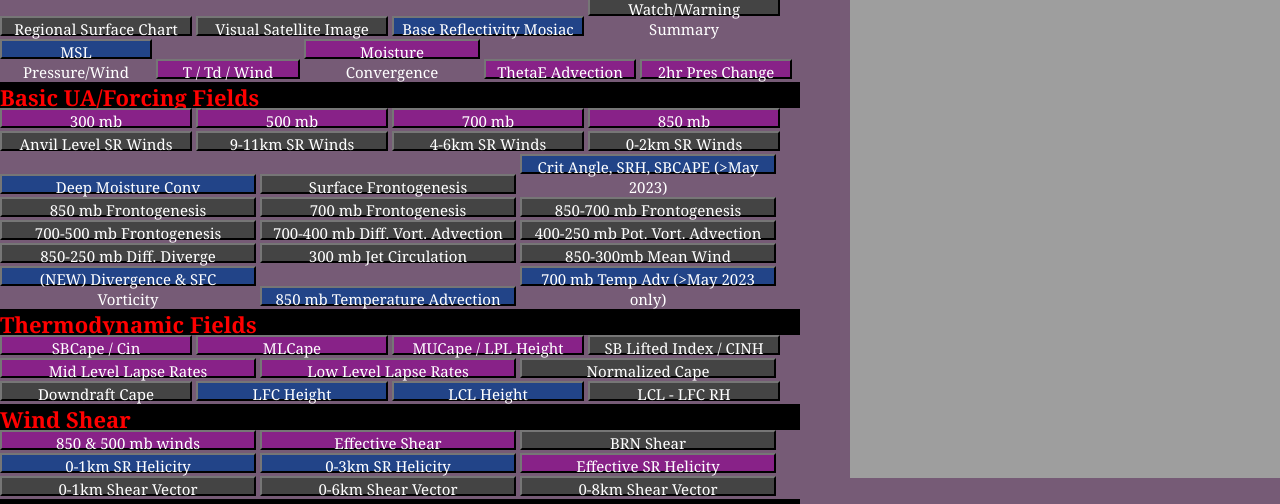
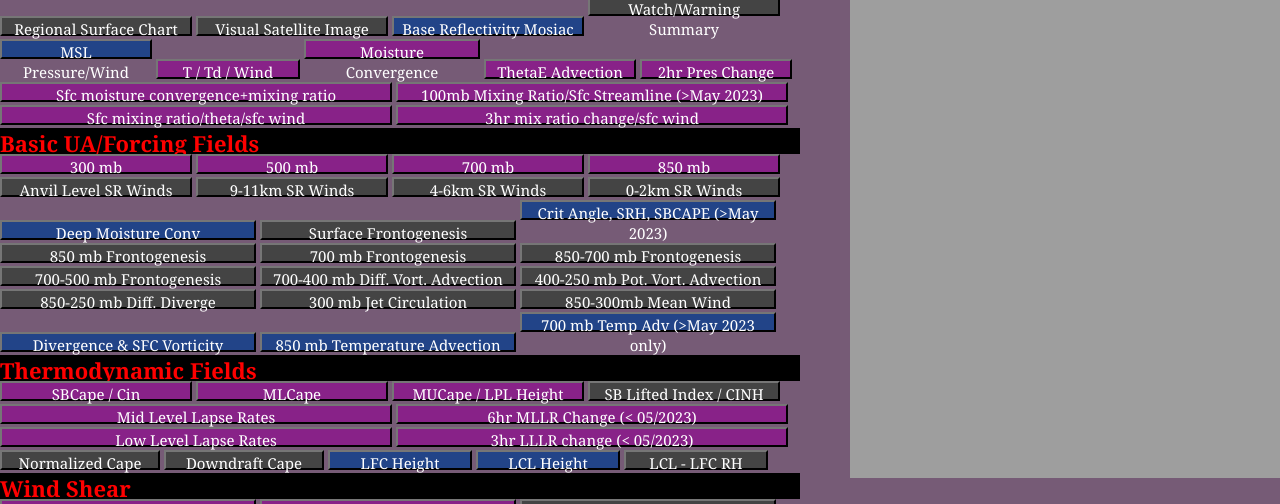
Before and after one commit to DiamondFlight/SPC-Meso-Archive, a plain HTML site: page index.html in a window 1280 px wide. Shown: the part 292-796 px from the top of the page. Drawn offline with Linux system fonts and the light colour scheme.

Commit message:
Add files via upload

```diff
--- a/index.html
+++ b/index.html
@@ -12,8 +12,9 @@
 
   <body onload="loadData()" style="background-color: #765b76;">
     <!--<p style="position:fixed; left:390px; top: 0px; background-color: #e5e5e5; font-size: 20px; font-weight: 850px; font-family: monospace;">Some of the Images will be 1 hour<br> behind because of how they are<br> stored in the noaa database</p>-->
-    <canvas id="imageCa" width="1000px" height="750px" style="position:absolute;left:850px;top:20px;background-color: #e5e5e5"></canvas>
-    <!--<canvas id="imageCaSound" width="1000px" height="450px" style="position:absolute;left:850px;top:775px;background-color: #e5e5e5"></canvas>-->
+    <canvas id="imageCa" width="1000px" height="750px" style="position:absolute;left:850px;top:20px;background-color: #e5e5e5;"></canvas>
+    <!--<canvas id="imageCaSound" width="1000px" height="550px" style="position:absolute;left:850px;top:280px;background-color: #e5e5e5; visibility: hidden;"></canvas>-->
+    <!--<button id="soundingButton" width="10px" height="50px" style="position:absolute;left:1050px;top:25px;">Display: Parameters</button>-->
     <!--<img id="showimage" width="1000px" height="750px" style="position:absolute;left:850px;top:20px;background-color: #e5e5e5;object-fit: cover;">-->
     <div id="showimagebg" width="1000px" height="750px" style="position:absolute;left:500px;top:20px;background-color: #e5e5e5;object-fit: cover;"></div>
     <div id="dropdowns">
@@ -126,6 +127,10 @@
         <button id="paramSelect" style="width:22%;background-color: #828;" onclick="changeParam('mcon.gif','Surface Mstr Conv and Mixing Ratio (fill)')">Moisture Convergence</button>
         <button id="paramSelect" style="width:19%;background-color: #828;" onclick="changeParam('thea.gif','Surface Theta-E (fill) / Advection (C/hr)')">ThetaE Advection</button>
         <button id="paramSelect" style="width:19%;background-color: #828;" onclick="changeParam('pchg.gif','2hr sfc pres chg (mb)')">2hr Pres Change</button>
+		<button id="paramSelect" style="width:49%;background-color: #828;" onclick="changeParam('mcon.gif','Sfc moisture conv/mixing ratio')">Sfc moisture convergence+mixing ratio </button>
+		<button id="paramSelect" style="width:49%;background-color: #828;" onclick="changeParam('mixr.gif','100mb mean mixing ratio (fill)/sfc streamlines')">100mb Mixing Ratio/Sfc Streamline (>May 2023)</button>
+		<button id="paramSelect" style="width:49%;background-color: #828;" onclick="changeParam('mxth.gif','Sfc mixing ratio (fill)/theta/sfc wind')">Sfc mixing ratio/theta/sfc wind</button>
+		<button id="paramSelect" style="width:49%;background-color: #828;" onclick="changeParam('mixr_chg.gif','100mb mean mix ratio 3h change(fill)/sfc wind')">3hr mix ratio change/sfc wind</button>
         <p id="paramSection">Basic UA/Forcing Fields</p>
         <button id="paramSelect" style="background-color: #828;width:24%;padding-left: 0px;padding-right: 0px;" onclick="changeParam('300mb.gif','300mb hght/divergence/wind')">300 mb</button>
         <button id="paramSelect" style="background-color: #828;width:24%;padding-left: 0px;padding-right: 0px;" onclick="changeParam('500mb.gif','500mb hght/temp/wind')">500 mb</button>
@@ -147,7 +152,7 @@
         <button id="paramSelect" onclick="changeParam('ddiv.gif','850mb conv(red), 850mb differential divergence (fill), 250mb divergence (purple)')">850-250 mb Diff. Diverge</button>
         <button id="paramSelect" onclick="changeParam('ageo.gif','300mb isotach (fill), height, ageostrophic wind; 700-500mb layer-ave omega (magenta-up/red-down)')">300 mb Jet Circulation</button>
         <button id="paramSelect" onclick="changeParam('mnwd.gif','850-300mb mean wind (kt)')">850-300mb Mean Wind</button>
-		<button id="paramSelect" style="background-color: #248;" onclick="changeParam('dvvr.gif','Surface Vorticity (fill) and (Divergence) (conv=SOLID red, divg=DASHED blue')">(NEW) Divergence &amp; SFC Vorticity</button>
+		<button id="paramSelect" style="background-color: #248;" onclick="changeParam('dvvr.gif','Surface Vorticity (fill) and (Divergence) (conv=SOLID red, divg=DASHED blue')">Divergence &amp; SFC Vorticity</button>
 		<button id="paramSelect" style="background-color: #248;" onclick="changeParam('tadv.gif','850mb temperature advection (fill - 10e-5 C/s)')">850 mb Temperature Advection</button>
 		<button id="paramSelect" style="background-color: #248;" onclick="changeParam('7tad.gif','700mb temperature advection (fill - 10e-5 C/s)')">700 mb Temp Adv (>May 2023 only)</button>
         <p id="paramSection">Thermodynamic Fields</p>
@@ -155,13 +160,16 @@
         <button id="paramSelect" style="background-color: #828;width:24%;padding-left: 0px;padding-right: 0px;" onclick="changeParam('mlcp.gif','MLCAPE (contour) and MLCIN (J/kg, shaded >25)')">MLCape</button>
         <button id="paramSelect" style="background-color: #828;width:24%;padding-left: 0px;padding-right: 0px;"onclick="changeParam('mucp.gif','MUCAPE (contour) and lifted parcel level (m AGL, fill)')">MUCape / LPL Height</button>
         <button id="paramSelect" style="width:24%;padding-left: 0px;padding-right: 0px;" onclick="changeParam('muli.gif','SBLI (500mb) and SBCIN (J/kg, shaded >25)')">SB Lifted Index / CINH</button>
-        <button id="paramSelect" style="background-color: #828;" onclick="changeParam('laps.gif','700-500mb LR (Mid Level)')">Mid Level Lapse Rates</button>
-        <button id="paramSelect" style="background-color: #828;" onclick="changeParam('lllr.gif','0-3km LR (Low Level)')">Low Level Lapse Rates</button>
-        <button id="paramSelect" onclick="changeParam('ncap.gif','Normalized Cape')">Normalized Cape</button>
-        <button id="paramSelect" style="width:24%;padding-left: 0px;padding-right: 0px;" onclick="changeParam('dcape.gif','DCAPE (downdraft)')">Downdraft Cape</button>
-        <button id="paramSelect" style="background-color: #248; width:24%;padding-left: 0px;padding-right: 0px;" onclick="changeParam('lfch.gif','100mb mean Parcel LFC height (m AGL)')">LFC Height</button>
-        <button id="paramSelect" style="background-color: #248; width:24%;padding-left: 0px;padding-right: 0px;" onclick="changeParam('lclh.gif','100mb mean Parcel LCL height (m AGL)')">LCL Height</button>
-        <button id="paramSelect" style="width:24%;padding-left: 0px;padding-right: 0px;" onclick="changeParam('lfrh.gif','LCL-LFC mean RH (fill), MUCape >100 (contour)')">LCL - LFC RH</button>
+        <button id="paramSelect" style="background-color: #828;width:49%" onclick="changeParam('laps.gif','700-500mb LR (Mid Level)')">Mid Level Lapse Rates</button>
+		<button id="paramSelect" style="background-color: #828;width:49%" onclick="changeParam('laps_chg.gif','6hr 700-500mb LR  change(Mid Level)')">6hr MLLR Change (&lt 05/2023)</button>
+		<button id="paramSelect" style="background-color: #828;width:49%" onclick="changeParam('lllr.gif','0-3km LR (Low Level)')">Low Level Lapse Rates</button>
+		<button id="paramSelect" style="background-color: #828;width:49%" onclick="changeParam('lllr_chg.gif','3hr 0-3km LR change(Low Level)')">3hr LLLR change (&lt 05/2023)</button>
+
+        <button id="paramSelect" style="width:20%" onclick="changeParam('ncap.gif','Normalized Cape')">Normalized Cape</button>
+        <button id="paramSelect" style="width:20%;padding-left: 0px;padding-right: 0px;" onclick="changeParam('dcape.gif','DCAPE (downdraft)')">Downdraft Cape</button>
+        <button id="paramSelect" style="background-color: #248; width:18%;padding-left: 0px;padding-right: 0px;" onclick="changeParam('lfch.gif','100mb mean Parcel LFC height (m AGL)')">LFC Height</button>
+        <button id="paramSelect" style="background-color: #248; width:18%;padding-left: 0px;padding-right: 0px;" onclick="changeParam('lclh.gif','100mb mean Parcel LCL height (m AGL)')">LCL Height</button>
+        <button id="paramSelect" style="width:18%;padding-left: 0px;padding-right: 0px;" onclick="changeParam('lfrh.gif','LCL-LFC mean RH (fill), MUCape >100 (contour)')">LCL - LFC RH</button>
         <p id="paramSection">Wind Shear</p>
         <button id="paramSelect" style="background-color: #828;" onclick="changeParam('xover.gif','850mb & 500mb Wind Crossover')">850 &amp; 500 mb winds</button>
         <button id="paramSelect" style="background-color: #828;" onclick="changeParam('eshr.gif','Effective bulk Shear (kt)')">Effective Shear</button>
@@ -196,7 +204,7 @@
         <button id="paramSelect" style="background-color: #248; width:24%;"  onclick="changeParam('pwtr.gif','Precipitable water (in) lowest 400mb')">PWAT (Precip. Water)</button>
         <button id="paramSelect" style="background-color: #248; width:24%;" onclick="changeParam('tran.gif','850mb Moisture transport (fill/vector), 850mb height/theta-e')">850 mb Moisture Transport</button>
         <button id="paramSelect" style="width:24%;"onclick="changeParam('prop.gif','precipitable water (fill), upwind propagation vectors, 1000-500mb thickness')">Upwind Propagation Vector</button>
-        <button id="paramSelect" style="width:24%;" onclick="changeParam('swbt.gif','Near freezing surface wet bulb temperatures, pres, and wind')">Surface Wet Bulb Temperature</button>
+        <button id="paramSelect" style="width:24%;" onclick="changeParam('swbt.gif','Near freezing surface wet bulb temperatures, pres, and wind')">Sfc Wet Bulb Temperature</button>
 
         <button id="paramSelect" onclick="changeParam('thck.gif','Critical Thickness 1000-500mb red, 1000-700mb green, 1000-850mb blue, 850-700mb yellow, sfc temp OC magenta')">Critical Thickness</button>
         <button id="paramSelect" onclick="changeParam('epvl.gif','850mb Frontogenesis (red), EPVGx (shaded) & conditional instability')">800-750 mb EPVg</button>
@@ -216,7 +224,7 @@
 
     </div>
 
-	//https://www.spc.noaa.gov/exper/archive/events/20120302/soundings/12030212_SNDG/sndgmap.gif
+	<!--//https://www.spc.noaa.gov/exper/archive/events/20120302/soundings/12030212_SNDG/sndgmap.gif-->
 
 	<map name="stations">
        <area shape="circle" coords="136,103,5" href="javascript:show_soundings(&quot;LMN&quot;)" alt="LMN">
@@ -414,7 +422,7 @@
         tempso.onload = function(){
           ctxs.fillStyle = "#ffffff";
           ctxs.fillRect(280,0, 700,450);
-          ctxs.drawImage(tempso, 0, 0, tempso.width, tempso.height, 300,0,700,450);
+          ctxs.drawImage(tempso, 0, 0, tempso.width, tempso.height, 0,0,cont2.width,cont2.height);
         }
       }
 
@@ -674,7 +682,7 @@
 	  var poslim = {x:{max:3000, min: 500, step: 100},y:{max:3000, min: 500, step: 100}};
 
     function loadData(){
-      //load_soundings();
+
       if (param == "sfc"){
         const base = "https://www.wpc.ncep.noaa.gov/archives/sfc/";
         const base2 = "/lrgnamsfc";
```
